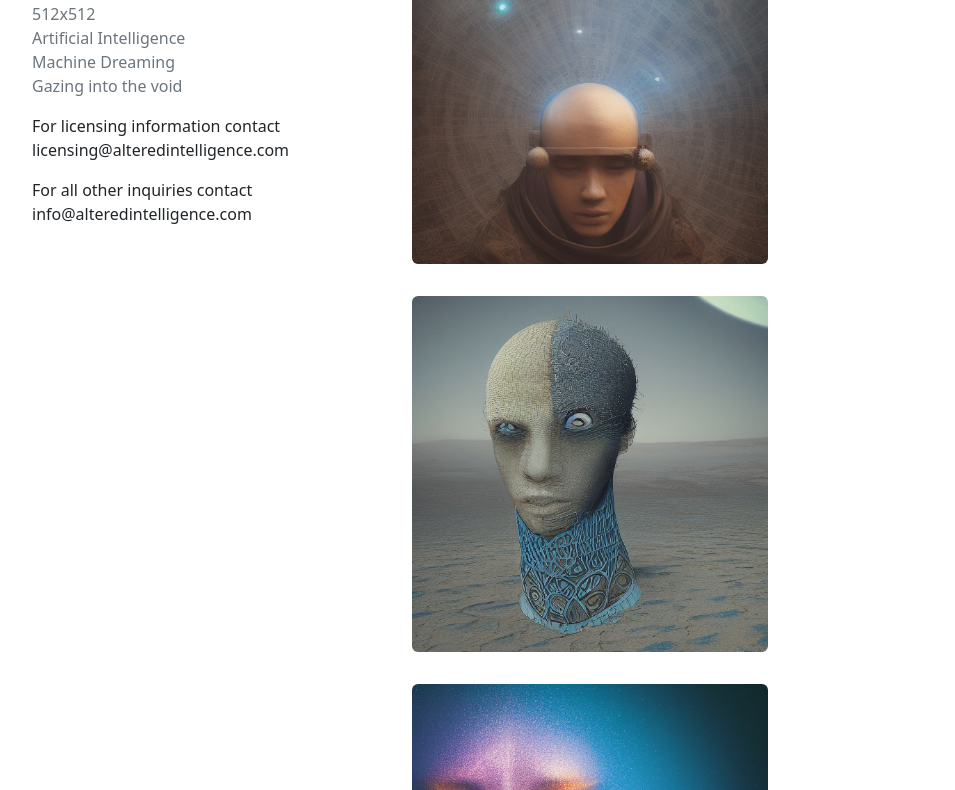
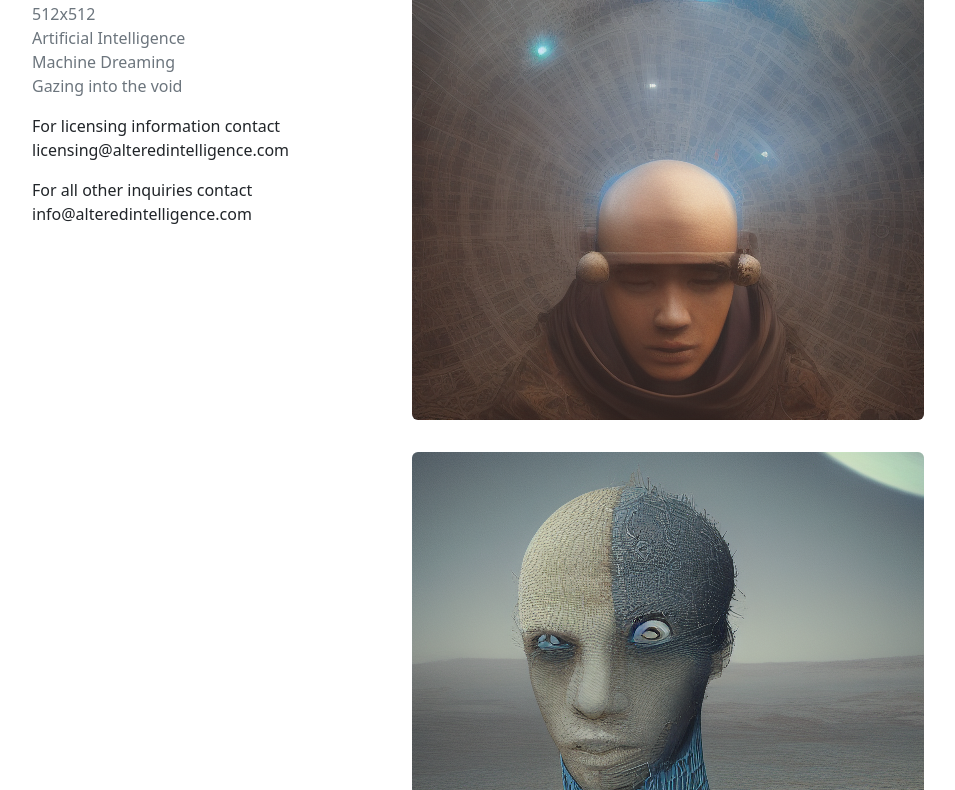
Before and after one commit to we4sel/alteredsubintelligence.github.io, a plain HTML site: page index.html in a window 1280 px wide. Shown: the part 124-914 px from the top of the page, without its empty margins (50-1005 px from the left). Drawn offline with nearby package versions, Linux system fonts and the light colour scheme.

```diff
--- a/index.html
+++ b/index.html
@@ -10,7 +10,7 @@
   <body>
     <div class="container">
       <div class="row">
-        <div class="col">
+        <div class="col-4">
           <br><br>
           <img src="img/avatar.png" alt="" class="img-fluid">
           <p class="lead">Altered Intelligence</p>
@@ -24,7 +24,6 @@
           <img src="img/00001.png" class="img-fluid rounded">
 
         </div>
-        <div class="col"></div>
       </div>
     </div>
   </body>
```
Also changed, not shown: 1 other file.
